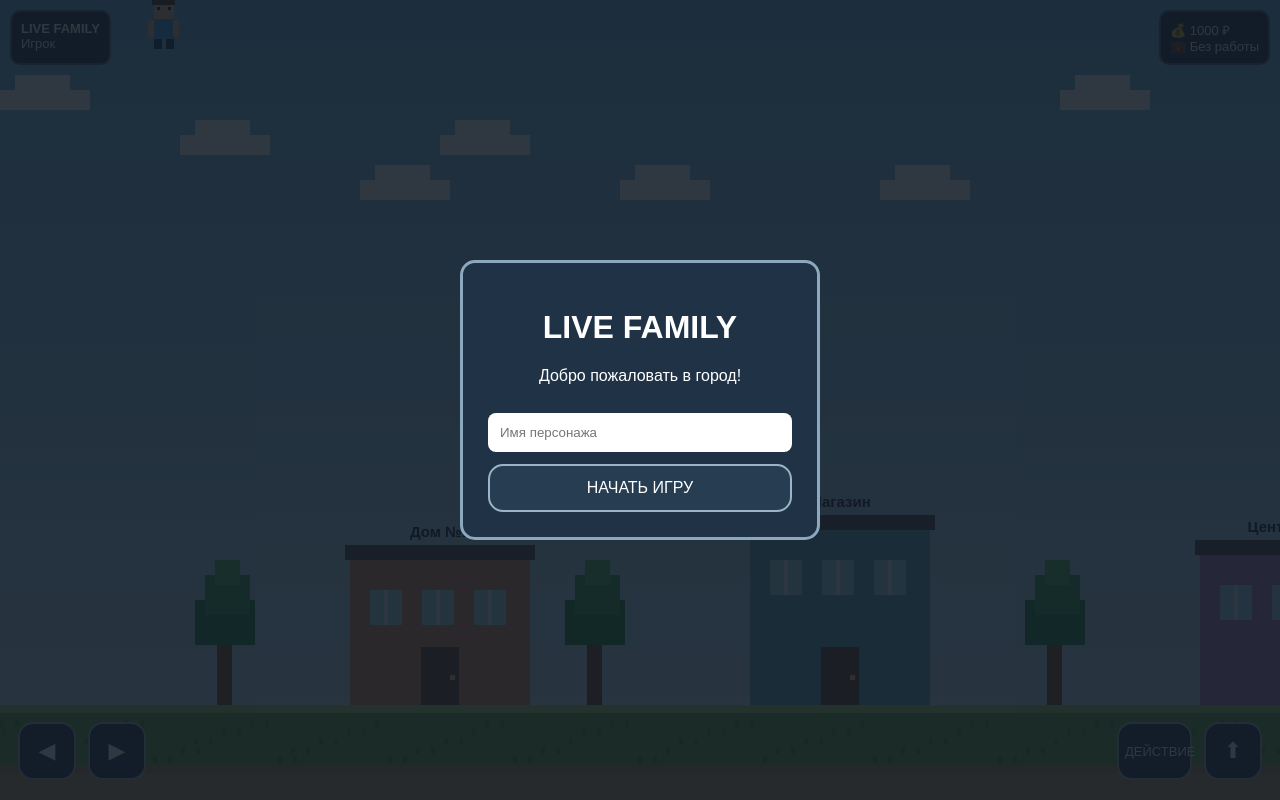
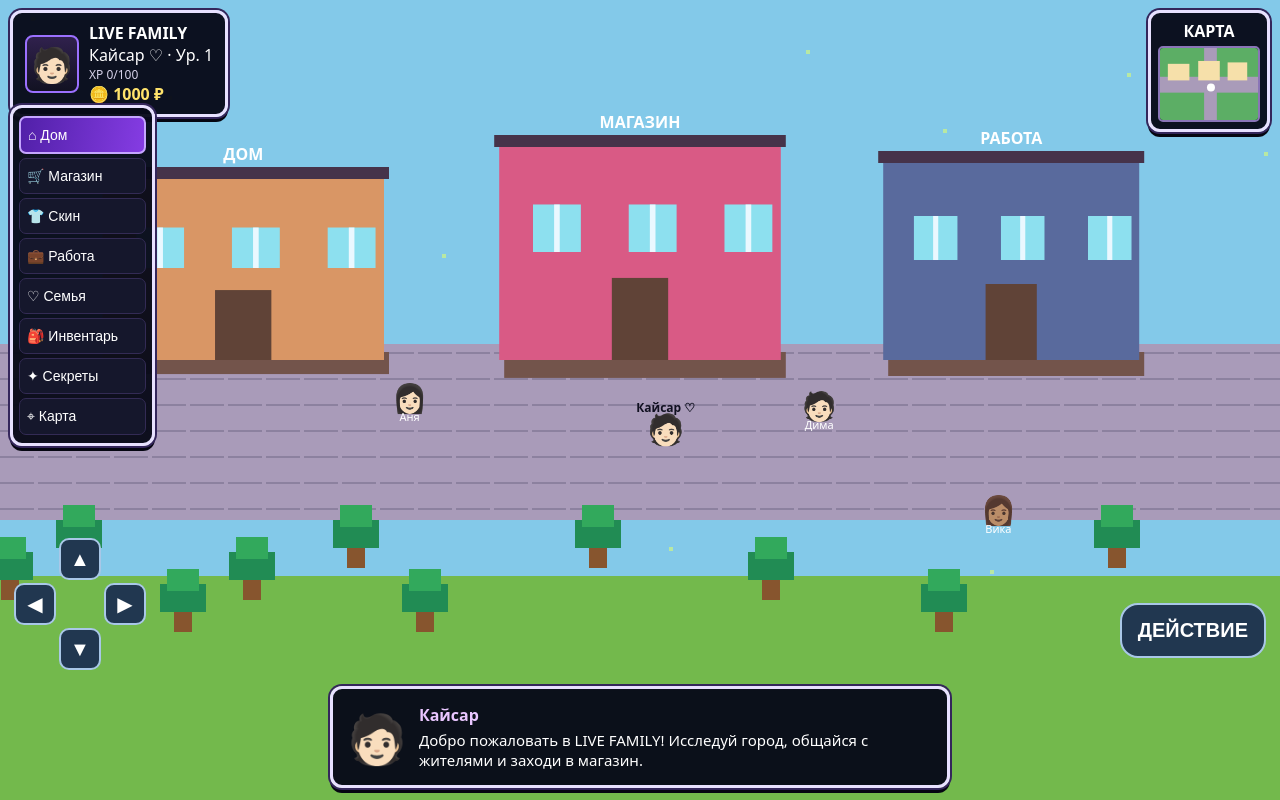
Before and after one commit to ohhotnik/Live-family-, a plain HTML site: page index.html in a window 1280 px wide. Drawn offline with Linux system fonts and the light colour scheme.

Commit message:
Refactor index.html and improve game interface
Refactor HTML structure, update meta tags, and enhance game UI.

```diff
--- a/index.html
+++ b/index.html
@@ -1,384 +1,115 @@
-
-<!DOCTYPE html>
+<!doctype html>
 <html lang="ru">
 <head>
-<meta charset="UTF-8">
-<meta name="viewport" content="width=device-width, initial-scale=1, maximum-scale=1,user-scalable=no">
-<title>LIVE FAMILY</title>
+<meta charset="utf-8">
+<meta name="viewport" content="width=device-width,initial-scale=1,maximum-scale=1,user-scalable=no">
+<title>LIVE FAMILY — Кайсар</title>
 <style>
-*{box-sizing:border-box}
-body{margin:0;background:#151b25;color:white;font-family:Arial;overflow:hidden}
-canvas{display:block;width:100vw;height:100dvh;image-rendering:pixelated}
-#hud{
- position:fixed;top:10px;left:10px;right:10px;
- display:flex;justify-content:space-between;gap:8px;
- pointer-events:none
-}
-.panel{background:#172333dd;border:2px solid #536b7d;
- border-radius:10px;padding:9px;font-size:13px}
-#hint{position:fixed;top:70px;left:50%;transform:translateX(-50%);
- background:#172333e8;padding:10px;border-radius:9px;
- display:none;text-align:center}
-#controls{position:fixed;bottom:20px;left:0;right:0;
- display:flex;justify-content:space-between;padding:0 18px;
- pointer-events:none}
-.group{display:flex;gap:12px;pointer-events:auto}
-button{border:2px solid #9bb4c9;background:#263d52;color:white;
- border-radius:15px;min-width:58px;height:58px;font-size:22px;
- touch-action:none}
-button:active{background:#527b9d}
-#action{font-size:13px;width:75px}
-#menu{position:fixed;inset:0;background:#101923dd;
- display:flex;align-items:center;justify-content:center}
-#box{background:#203246;padding:25px;border:3px solid #8ba8bd;
- border-radius:15px;text-align:center;width:min(90%,360px)}
-#box input{padding:12px;width:100%;margin:12px 0;border-radius:8px;border:0}
-#box button{width:100%;height:48px;font-size:16px}
+:root{--ink:#090b18;--panel:#111326;--purple:#7839dc;--pink:#ed6bdc;--line:#b9a0ff}
+*{box-sizing:border-box}html,body{margin:0;width:100%;height:100%;overflow:hidden;background:#17213a;color:#fff;font-family:system-ui,Arial,sans-serif}
+#game{position:relative;width:100%;height:100%;min-height:520px;background:#78c9ed;overflow:hidden}
+canvas{position:absolute;inset:0;width:100%;height:100%;image-rendering:pixelated}
+.panel{background:rgba(8,10,24,.96);border:3px solid #e8e1ff;box-shadow:0 0 0 2px #34265b,0 5px 0 #050611;border-radius:12px}
+#hud{position:absolute;top:10px;left:10px;padding:9px 12px;min-width:205px;display:flex;gap:10px;align-items:center}
+.avatar{width:54px;height:58px;border:2px solid #9b70ff;border-radius:8px;background:linear-gradient(#30214d,#121222);display:grid;place-items:center;font-size:34px}
+.small{font-size:12px;color:#d6d2e9}.money{color:#ffe36b;font-weight:800}
+#map{position:absolute;right:10px;top:10px;width:122px;padding:7px;text-align:center;font-weight:800}
+#map canvas{position:relative;width:100%;height:76px;border:2px solid #8a75b7;border-radius:5px;display:block;margin-top:4px}
+#menu{position:absolute;left:10px;top:105px;width:145px;padding:6px}
+.menuBtn{width:100%;padding:9px 7px;margin:2px 0;border:1px solid #332b55;border-radius:7px;background:#15172c;color:white;text-align:left;font-size:14px}
+.menuBtn.active,.action{background:linear-gradient(100deg,#5120a8,#853ce3);border:2px solid #c5a5ff}
+#dialog{position:absolute;left:50%;bottom:12px;transform:translateX(-50%);width:min(620px,calc(100% - 20px));padding:12px 14px;display:flex;gap:12px;align-items:center;min-height:102px}
+#portrait{font-size:48px;width:62px;text-align:center}
+#dialogText{font-size:15px;line-height:1.35;flex:1}
+#dialogName{font-weight:900;color:#e9c6ff;margin-bottom:4px}
+#controls{position:absolute;bottom:130px;left:14px;display:grid;grid-template-columns:42px 42px 42px;grid-template-rows:42px 42px 42px;gap:3px}
+.ctrl{background:#213750;border:2px solid #a9c7e7;border-radius:10px;color:white;font-size:20px}
+#up{grid-column:2}#left{grid-column:1;grid-row:2}#down{grid-column:2;grid-row:3}#right{grid-column:3;grid-row:2}
+#act{position:absolute;right:14px;bottom:142px;padding:14px 16px;border-radius:18px;color:white;font-weight:900}
+#modal{position:absolute;inset:0;background:#0009;display:none;align-items:center;justify-content:center;padding:18px}
+#modal.show{display:flex}
+.modalBox{width:min(430px,100%);padding:17px;background:#0c0d20;border:3px solid #c4a4ff;border-radius:14px;box-shadow:0 0 0 3px #3c246e}
+.modalBox h2{margin:0 0 12px;color:#e6c5ff;font-size:21px}
+.modalBox p{line-height:1.5}
+.close,.buy{padding:10px 16px;border:2px solid #c8a8ff;border-radius:9px;background:#632bb6;color:white;font-weight:800}
+.skinGrid{display:grid;grid-template-columns:repeat(4,1fr);gap:8px}
+.skin{padding:8px 3px;border:2px solid #51436f;background:#17182d;color:white;border-radius:8px;font-size:25px}
+.skin.selected{border-color:#f08af0;background:#3a235d}
+@media(max-width:520px){#hud{min-width:180px}.avatar{width:44px;height:48px;font-size:28px}#map{width:100px}#menu{top:94px;width:128px}.menuBtn{font-size:12px;padding:8px 5px}#controls{bottom:125px;transform:scale(.9);transform-origin:left bottom}#act{bottom:138px;padding:12px 10px;font-size:12px}#dialog{bottom:8px;min-height:94px}#dialogText{font-size:13px}}
 </style>
 </head>
 <body>
-
-<canvas id="game"></canvas>
-
-<div id="hud">
- <div class="panel">
-  <b>LIVE FAMILY</b><br>
-  <span id="nickname">Игрок</span>
- </div>
- <div class="panel">
-  💰 <span id="money">1000</span> ₽<br>
-  💼 <span id="job">Без работы</span>
- </div>
+<div id="game">
+<canvas id="world"></canvas>
+<div id="hud" class="panel"><div class="avatar" id="hudFace">🧑🏻</div><div><b>LIVE FAMILY</b><div><span id="playerName">Кайсар</span> ♡ · Ур. 1</div><div class="small">XP <span id="xp">0</span>/100</div><div class="money">🪙 <span id="cash">1000</span> ₽</div></div></div>
+<div id="map" class="panel">КАРТА<canvas id="mini"></canvas></div>
+<nav id="menu" class="panel">
+<button class="menuBtn active" data-open="home">⌂ Дом</button>
+<button class="menuBtn" data-open="shop">🛒 Магазин</button>
+<button class="menuBtn" data-open="skins">👕 Скин</button>
+<button class="menuBtn" data-open="work">💼 Работа</button>
+<button class="menuBtn" data-open="family">♡ Семья</button>
+<button class="menuBtn" data-open="inventory">🎒 Инвентарь</button>
+<button class="menuBtn" data-open="secrets">✦ Секреты</button>
+<button class="menuBtn" data-open="map">⌖ Карта</button>
+</nav>
+<div id="controls">
+<button class="ctrl" id="up">▲</button><button class="ctrl" id="left">◀</button><button class="ctrl" id="down">▼</button><button class="ctrl" id="right">▶</button>
 </div>
-
-<div id="hint"></div>
-
-<div id="controls">
- <div class="group">
-  <button id="left">◀</button>
-  <button id="right">▶</button>
- </div>
- <div class="group">
-  <button id="action">ДЕЙСТВИЕ</button>
-  <button id="jump">⬆</button>
- </div>
+<button id="act" class="ctrl action">ДЕЙСТВИЕ</button>
+<div id="dialog" class="panel"><div id="portrait">🧑🏻</div><div><div id="dialogName">Кайсар</div><div id="dialogText">Добро пожаловать в LIVE FAMILY! Исследуй город, общайся с жителями и заходи в магазин.</div></div></div>
+<div id="modal"><div class="modalBox" id="modalContent"></div></div>
 </div>
-
-<div id="menu">
- <div id="box">
-  <h1>LIVE FAMILY</h1>
-  <p>Добро пожаловать в город!</p>
-  <input id="name" maxlength="16" placeholder="Имя персонажа">
-  <button id="start">НАЧАТЬ ИГРУ</button>
- </div>
-</div>
-
 <script>
-const canvas=document.getElementById("game");
-const ctx=canvas.getContext("2d");
-const hint=document.getElementById("hint");
-
-let W=innerWidth,H=innerHeight;
-function resize(){
- W=canvas.width=innerWidth;
- H=canvas.height=innerHeight;
+(()=>{
+const canvas=document.getElementById('world'),ctx=canvas.getContext('2d'),mini=document.getElementById('mini'),mctx=mini.getContext('2d');
+let W=0,H=0,scale=1,px=0,py=0,face='🧑🏻',cash=Number(localStorage.cash||1000),xp=0,skin=0,near='town';
+const skins=[['🧑🏻','Обычный',0],['👩🏻','Горожанка',250],['🧑🏽','Путешественник',350],['🧑🏻‍🦱','Кудрявый',500],['🧑🏻‍🎤','Музыкант',650],['🧝🏻','Фэнтези',800],['🧑🏿','Новый стиль',450],['👩🏽‍🦰','Рыжая',550]];
+const buildings=[{x:.08,y:.22,w:.22,h:.23,name:'ДОМ',color:'#d99665',kind:'home'},{x:.39,y:.18,w:.22,h:.27,name:'МАГАЗИН',color:'#d95a85',kind:'shop'},{x:.69,y:.2,w:.2,h:.25,name:'РАБОТА',color:'#596a9d',kind:'work'}];
+const npcs=[{x:.32,y:.51,emoji:'👩🏻',name:'Аня',line:'Привет! Хороший сегодня день.'},{x:.64,y:.52,emoji:'🧑🏻',name:'Дима',line:'Я работаю неподалёку. Загляни в офис!'},{x:.78,y:.65,emoji:'👩🏽',name:'Вика',line:'Привет, Кайсар! Рада тебя видеть.'}];
+function resize(){W=canvas.width=innerWidth*devicePixelRatio;H=canvas.height=innerHeight*devicePixelRatio;canvas.style.width=innerWidth+'px';canvas.style.height=innerHeight+'px';ctx.setTransform(devicePixelRatio,0,0,devicePixelRatio,0,0);scale=1; if(!px){px=innerWidth*.52;py=innerHeight*.55}}
+addEventListener('resize',resize);resize();
+function rect(x,y,w,h,c){ctx.fillStyle=c;ctx.fillRect(x,y,w,h)}
+function draw(){
+const w=innerWidth,h=innerHeight;ctx.clearRect(0,0,w,h);
+rect(0,0,w,h,'#83c9e9');rect(0,h*.72,w,h*.28,'#73b94c');
+for(let i=0;i<18;i++){let x=(i*137+31)%w,y=(i*79+17)%(h*.72);rect(x,y,4,4,'#b8e8a3')}
+rect(0,h*.43,w,h*.22,'#a99bb9');for(let x=0;x<w;x+=38)for(let y=h*.44;y<h*.65;y+=26){rect(x,y,34,2,'#8c819f')}
+buildings.forEach(b=>{let x=b.x*w,y=b.y*h,bw=b.w*w,bh=b.h*h;rect(x+5,y+bh-8,bw,bh*.12,'#73544b');rect(x,y,bw,bh,b.color);rect(x-5,y-9,bw+10,12,'#46334a');rect(x+bw*.4,y+bh*.62,bw*.2,bh*.38,'#604337');for(let j=0;j<3;j++){rect(x+bw*(.12+j*.34),y+bh*.28,bw*.17,bh*.22,'#8de0ef');rect(x+bw*(.12+j*.34)+bw*.075,y+bh*.28,bw*.02,bh*.22,'#eaf8ff')}ctx.fillStyle='#fff';ctx.font='bold 16px system-ui';ctx.textAlign='center';ctx.fillText(b.name,x+bw/2,y-16)});
+for(let i=0;i<10;i++){let x=(i*173+70)%w,y=h*.68+(i%3)*32;rect(x,y,18,24,'#87552e');rect(x-14,y-24,46,28,'#218c54');rect(x-7,y-39,32,22,'#32a95c')}
+npcs.forEach(n=>{ctx.font='28px serif';ctx.textAlign='center';ctx.fillText(n.emoji,n.x*w,n.y*h);ctx.font='11px system-ui';ctx.fillStyle='#fff';ctx.fillText(n.name,n.x*w,n.y*h+13)});
+ctx.textAlign='center';ctx.font='bold 12px system-ui';ctx.fillStyle='#101020';ctx.fillText('Кайсар ♡',px,py-28);ctx.font='30px serif';ctx.fillText(face,px,py);
+mctx.canvas.width=mini.clientWidth*devicePixelRatio;mctx.canvas.height=mini.clientHeight*devicePixelRatio;mctx.fillStyle='#5cae65';mctx.fillRect(0,0,mini.width,mini.height);mctx.fillStyle='#a99bb9';mctx.fillRect(0,mini.height*.4,mini.width,mini.height*.22);mctx.fillRect(mini.width*.45,0,mini.width*.13,mini.height);mctx.fillStyle='#f6e0aa';buildings.forEach(b=>mctx.fillRect(b.x*mini.width,b.y*mini.height,b.w*mini.width,b.h*mini.height));mctx.fillStyle='white';mctx.beginPath();mctx.arc(px/w*mini.width,py/h*mini.height,4*devicePixelRatio,0,Math.PI*2);mctx.fill();
+requestAnimationFrame(draw)}
+requestAnimationFrame(draw);
+function updateHud(){document.getElementById('cash').textContent=cash;document.getElementById('xp').textContent=xp;document.getElementById('hudFace').textContent=face;localStorage.cash=cash}
+function say(name,text,emoji='🧑🏻'){document.getElementById('dialogName').textContent=name;document.getElementById('dialogText').textContent=text;document.getElementById('portrait').textContent=emoji}
+function modal(title,body){document.getElementById('modalContent').innerHTML=`<h2>${title}</h2>${body}<p style="text-align:right"><button class="close" id="closeModal">Закрыть</button></p>`;document.getElementById('modal').classList.add('show');document.getElementById('closeModal').onclick=()=>document.getElementById('modal').classList.remove('show')}
+function open(which){
+document.querySelectorAll('.menuBtn').forEach(b=>b.classList.toggle('active',b.dataset.open===which));
+if(which==='secrets')modal('✦ Секреты ✦',`<p>У тебя есть одно особенное послание.</p><button class="buy" id="openSecret">Открыть секрет ♡</button><div id="secretText" style="display:none;color:#f18be8;text-align:center;font-weight:800;font-size:18px;line-height:1.5">Я тебя люблю, Вика!<br>Ты моя будущая жена.<br>Я тебя никогда не брошу. ♡</div>`),setTimeout(()=>{let b=document.getElementById('openSecret');if(b)b.onclick=()=>{document.getElementById('secretText').style.display='block';say('Кайсар','Я тебя люблю, Вика! Ты моя будущая жена. Я тебя никогда не брошу. ♡',face)}},0);
+else if(which==='skins')modal('👕 Магазин скинов',`<div class="skinGrid">${skins.map((s,i)=>`<button class="skin ${i===skin?'selected':''}" data-skin="${i}">${s[0]}</button>`).join('')}</div><p id="skinInfo">${skins[skin][1]} · ${skins[skin][2]} ₽</p><button class="buy" id="buySkin">Купить / надеть</button>`),setTimeout(()=>{document.querySelectorAll('[data-skin]').forEach(b=>b.onclick=()=>{skin=+b.dataset.skin;document.querySelectorAll('[data-skin]').forEach(x=>x.classList.toggle('selected',+x.dataset.skin===skin));document.getElementById('skinInfo').textContent=skins[skin][1]+' · '+skins[skin][2]+' ₽'});document.getElementById('buySkin').onclick=()=>{let price=skins[skin][2];if(cash>=price){cash-=price;face=skins[skin][0];updateHud();say('Кайсар','Новый образ надет!');document.getElementById('modal').classList.remove('show')}else document.getElementById('skinInfo').textContent='Не хватает денег.'}},0);
+else if(which==='shop')modal('🛒 Магазин',`<p>В магазине можно покупать одежду и предметы.</p><p>Скоро появятся новые товары!</p>`);
+else if(which==='work')modal('💼 Работа',`<p>Подойди к зданию «РАБОТА» и нажми «ДЕЙСТВИЕ», чтобы получить зарплату.</p>`);
+else if(which==='family')modal('♡ Семья',`<p>Здесь будут семейные персонажи, общение и совместные занятия.</p>`);
+else if(which==='inventory')modal('🎒 Инвентарь',`<p>Пока пусто. Купленные образы сохраняются в игре.</p>`);
+else if(which==='map')modal('⌖ Карта города',`<p>Ты находишься в центре города LIVE FAMILY.</p>`);
+else say('Кайсар','Ты возле своего дома. Исследуй город и знакомься с жителями.',face);
 }
-addEventListener("resize",resize);
-resize();
-
-let player={
- x:150,y:0,w:27,h:49,
- vx:0,vy:0,speed:3.2,
- grounded:false,
- direction:1,
- color:"#45a6e8"
+document.querySelectorAll('.menuBtn').forEach(b=>b.onclick=()=>open(b.dataset.open));
+function move(dx,dy){px=Math.max(18,Math.min(innerWidth-18,px+dx));py=Math.max(70,Math.min(innerHeight-125,py+dy));}
+[['up',0,-12],['down',0,12],['left',-12,0],['right',12,0]].forEach(([id,dx,dy])=>{let b=document.getElementById(id);b.addEventListener('pointerdown',e=>{e.preventDefault();move(dx,dy)})});
+document.getElementById('act').onclick=()=>{
+let w=innerWidth,h=innerHeight;
+let closeNpc=npcs.find(n=>Math.hypot(n.x*w-px,n.y*h-py)<95);
+let closeBuilding=buildings.find(b=>Math.abs((b.x+b.w/2)*w-px)<b.w*w*.7&&Math.abs((b.y+b.h/2)*h-py)<b.h*h);
+if(closeNpc){say(closeNpc.name,closeNpc.line,closeNpc.emoji);if(closeNpc.name==='Вика')say('Вика','Привет, Кайсар! Загляни в раздел «Секреты» — там кое-что для тебя. ♡',closeNpc.emoji)}
+else if(closeBuilding?.kind==='work'){cash+=100;xp+=10;updateHud();say('Работа','Ты получил зарплату: 100 ₽. Отличная работа!','💼')}
+else if(closeBuilding?.kind==='shop')open('shop');
+else if(closeBuilding?.kind==='home')say('Дом','Это твой дом. Здесь можно будет отдыхать и обустраивать комнаты.','🏠');
+else say('Кайсар','Здесь пока нет взаимодействия. Подойди к жителю или зданию.',face)
 };
-
-let camera=0;
-let money=1000;
-let job=null;
-let nickname="Игрок";
-let started=false;
-let keys={left:false,right:false};
-let jumpPressed=false;
-let actionCooldown=0;
-
-const worldWidth=3600;
-const groundY=H-95;
-
-const buildings=[
- {x:350,w:180,h:150,name:"Дом №1",color:"#d88e63",type:"house"},
- {x:750,w:180,h:180,name:"Магазин",color:"#68a9c7",type:"shop"},
- {x:1200,w:200,h:155,name:"Центр работы",color:"#b58acb",type:"job"},
- {x:1800,w:190,h:165,name:"Дом №2",color:"#d6a75d",type:"house"},
- {x:2500,w:200,h:180,name:"Банк",color:"#83b88a",type:"bank"},
- {x:3100,w:190,h:155,name:"Дом №3",color:"#ce8292",type:"house"}
-];
-
-const trees=[200,570,1030,1500,2150,2800,3400];
-
-let platforms=[
- {x:0,y:groundY,w:worldWidth,h:500}
-];
-
-function rect(x,y,w,h,color){
- ctx.fillStyle=color;
- ctx.fillRect(Math.round(x),Math.round(y),w,h);
-}
-
-function drawSky(){
- let g=ctx.createLinearGradient(0,0,0,H);
- g.addColorStop(0,"#70b9e8");
- g.addColorStop(1,"#d2edff");
- ctx.fillStyle=g;
- ctx.fillRect(0,0,W,H);
-
- // Облака
- for(let i=0;i<9;i++){
-  let x=(i*440-camera*.3)%(W+300);
-  if(x< -200)x+=W+300;
-  rect(x,90+(i%3)*45,65,20,"#ffffff");
-  rect(x+15,75+(i%3)*45,55,20,"#ffffff");
-  rect(x+35,90+(i%3)*45,55,20,"#ffffff");
- }
-}
-
-function drawTree(x){
- let sx=x-camera;
- rect(sx+17,groundY-65,15,65,"#80502e");
- rect(sx-5,groundY-105,60,45,"#278c49");
- rect(sx+5,groundY-130,45,40,"#38a653");
- rect(sx+15,groundY-145,25,25,"#4dbb63");
-}
-
-function drawBuilding(b){
- let x=b.x-camera;
- let y=groundY-b.h;
-
- // Здание
- rect(x,y,b.w,b.h,b.color);
- rect(x-5,y-10,b.w+10,15,"#554a50");
-
- // Окна
- for(let i=0;i<3;i++){
-  rect(x+20+i*52,y+35,32,35,"#a9e5f7");
-  rect(x+34+i*52,y+35,4,35,"#e9f5ff");
- }
- // Дверь
- rect(x+b.w/2-19,groundY-58,38,58,"#68432f");
- rect(x+b.w/2+10,groundY-30,5,5,"#f7d45b");
-
- // Вывеска
- ctx.fillStyle="#172333";
- ctx.font="bold 15px Arial";
- ctx.textAlign="center";
- ctx.fillText(b.name,x+b.w/2,y-18);
-}
-
-function drawGround(){
- rect(0,groundY,W,H-groundY,"#69a94c");
- rect(0,groundY,W,8,"#a4d66a");
-
- // Текстура травы
- for(let i=0;i<100;i++){
-  let x=(i*97-camera*.8)%(W+50);
-  if(x<0)x+=W+50;
-  rect(x,groundY+15+(i%5)*9,4,7,"#4f913d");
- }
- rect(0,groundY+60,W,8,"#b88b59");
- rect(0,groundY+68,W,H-groundY-68,"#c6a16e");
-}
-
-function drawPlayer(){
- let x=player.x-camera;
- let y=player.y;
-
- // Ноги
- rect(x+4,y+34,8,15,"#263b68");
- rect(x+16,y+34,8,15,"#263b68");
-
- // Тело
- rect(x+3,y+17,22,22,player.color);
- rect(x+5,y+12,18,24,player.color);
-
- // Голова
- rect(x+4,y,20,19,"#f0bd91");
- rect(x+2,y-3,23,8,"#513b30");
-
- // Глаза
- rect(x+7,y+7,3,3,"#202020");
- rect(x+18,y+7,3,3,"#202020");
-
- // Руки
- rect(x-2,y+20,6,17,"#f0bd91");
- rect(x+23,y+20,6,17,"#f0bd91");
-}
-
-function drawWorld(){
- drawSky();
- drawGround();
-
- trees.forEach(drawTree);
- buildings.forEach(drawBuilding);
-
- // Указатель над персонажем
- ctx.fillStyle="#ffffff";
- ctx.font="12px Arial";
- ctx.textAlign="center";
- ctx.fillText(nickname,player.x-camera+14,player.y-13);
-
- drawPlayer();
-}
-
-function nearBuilding(){
- let center=player.x+player.w/2;
- return buildings.find(b=>
-  Math.abs(center-(b.x+b.w/2))<b.w/2+55
- );
-}
-
-function showHint(text){
- hint.textContent=text;
- hint.style.display="block";
-}
-
-function hideHint(){
- hint.style.display="none";
-}
-
-function interact(){
- let b=nearBuilding();
- if(!b){showHint("Подойди к зданию");return;}
-
- if(b.type==="house"){
-  showHint("🏠 "+b.name+" — дом пока закрыт");
- }
- if(b.type==="shop"){
-  showHint("🛒 Магазин: товары скоро появятся");
- }
- if(b.type==="job"){
-  if(!job){
-   job="Курьер";
-   document.getElementById("job").textContent=job;
-   showHint("💼 Ты устроился курьером! Выполняй задания.");
-  }else{
-   showHint("Ты уже работаешь: "+job);
-  }
- }
- if(b.type==="bank"){
-  showHint("🏦 Банк: твой баланс "+money+" ₽");
- }
-}
-
-function earn(){
- if(!job){
-  showHint("Сначала устройся на работу!");
-  return;
- }
- money+=100;
- document.getElementById("money").textContent=money;
- showHint("📦 Задание выполнено! +100 ₽");
-}
-
-function update(){
- if(!started)return;
-
- const acceleration=.65;
- const friction=.78;
-
- if(keys.left){
-  player.vx-=acceleration;
-  player.direction=-1;
- }
- if(keys.right){
-  player.vx+=acceleration;
-  player.direction=1;
- }
-
- player.vx*=friction;
- player.vx=Math.max(-player.speed,Math.min(player.speed,player.vx));
-
- player.x+=player.vx;
-
- // Границы мира
- player.x=Math.max(0,Math.min(worldWidth-player.w,player.x));
-
- // Гравитация
- player.vy+=.65;
- player.y+=player.vy;
-
- if(player.y+player.h>=groundY){
-  player.y=groundY-player.h;
-  player.vy=0;
-  player.grounded=true;
- }else{
-  player.grounded=false;
- }
-
- if(jumpPressed&&player.grounded){
-  player.vy=-11;
-  player.grounded=false;
- }
- jumpPressed=false;
-
- // Камера
- camera=player.x-W*.42;
- camera=Math.max(0,Math.min(worldWidth-W,camera));
-
- if(actionCooldown>0)actionCooldown--;
-}
-
-function loop(){
- update();
- ctx.clearRect(0,0,W,H);
- drawWorld();
- requestAnimationFrame(loop);
-}
-
-function bindButton(id,key){
- const el=document.getElementById(id);
- el.addEventListener("pointerdown",e=>{
-  e.preventDefault();
-  keys[key]=true;
- });
- ["pointerup","pointerleave","pointercancel"].forEach(ev=>{
-  el.addEventListener(ev,()=>keys[key]=false);
- });
-}
-
-bindButton("left","left");
-bindButton("right","right");
-
-document.getElementById("jump").addEventListener("pointerdown",e=>{
- e.preventDefault();
- jumpPressed=true;
-});
-
-document.getElementById("action").addEventListener("click",()=>{
- interact();
-});
-
-addEventListener("keydown",e=>{
- if(e.key==="ArrowLeft"||e.key==="a")keys.left=true;
- if(e.key==="ArrowRight"||e.key==="d")keys.right=true;
- if(e.key===" "||e.key==="ArrowUp")jumpPressed=true;
- if(e.key==="e"||e.key==="Enter")interact();
-});
-
-addEventListener("keyup",e=>{
- if(e.key==="ArrowLeft"||e.key==="a")keys.left=false;
- if(e.key==="ArrowRight"||e.key==="d")keys.right=false;
-});
-
-document.getElementById("start").onclick=()=>{
- nickname=document.getElementById("name").value.trim()||"Игрок";
- document.getElementById("nickname").textContent=nickname;
- document.getElementById("menu").style.display="none";
- player.y=groundY-player.h;
- started=true;
-};
-
-loop();
+updateHud();
+})();
 </script>
-</body>
-</html>
+</body></html>
```
